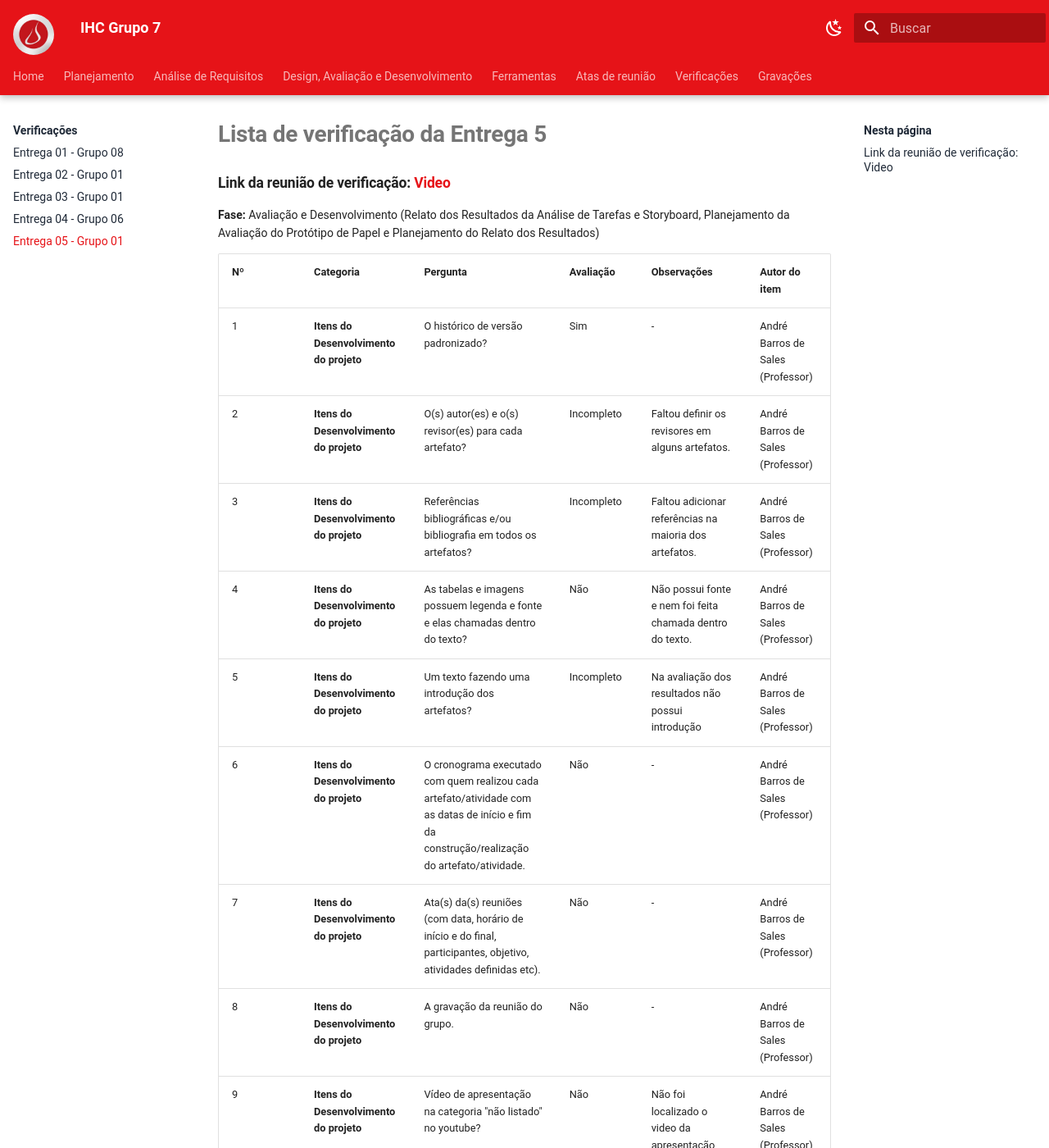
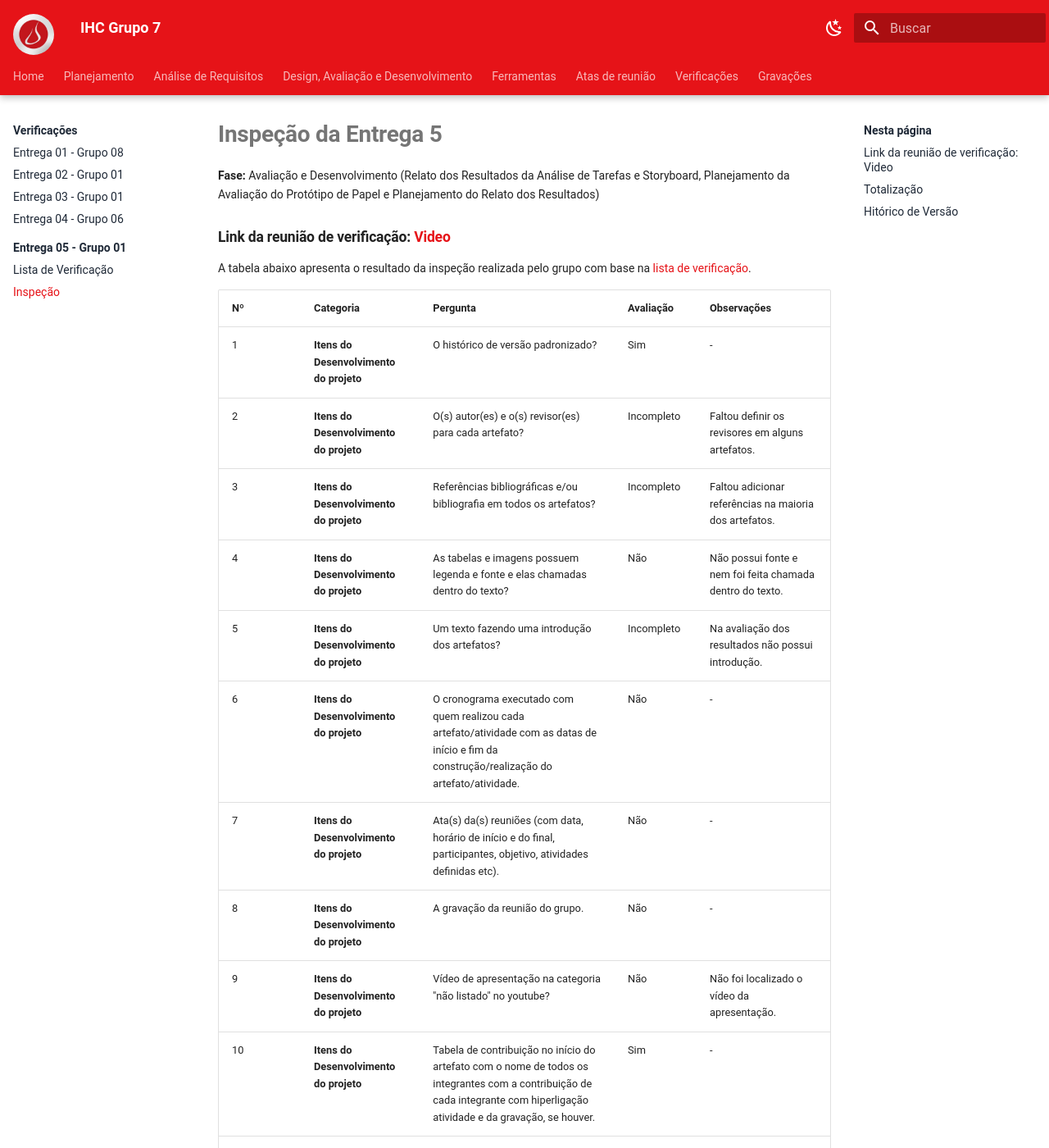
Before and after one commit to Interacao-Humano-Computador/2026.1-Grupo07, an MkDocs documentation site: the page built from docs/verificacoes/verificacaoE5.md, in a window 1280 px wide and 1400 px high. Shown: the whole window at 82% size. Built offline with MkDocs 1.6.1 and Material for MkDocs 9.7.7, drawn with Linux system fonts in a browser that asks for light colours; some of the changed text lies outside the part shown.

Commit message:
fix: ajustando a lista de verificação e inspenção

```diff
--- a/docs/verificacoes/verificacaoE5.md
+++ b/docs/verificacoes/verificacaoE5.md
@@ -1,36 +1,53 @@
-# Lista de verificação da Entrega 5
+# Inspeção da Entrega 5
+
+**Fase:** Avaliação e Desenvolvimento (Relato dos Resultados da Análise de Tarefas e Storyboard, Planejamento da Avaliação do Protótipo de Papel e Planejamento do Relato dos Resultados)
 
 ### Link da reunião de verificação: [Video](https://youtu.be/rumG3G_uEdA)
 
-**Fase:** Avaliação e Desenvolvimento (Relato dos Resultados da Análise de Tarefas e Storyboard, Planejamento da Avaliação do Protótipo de Papel e Planejamento do Relato dos Resultados)
+A tabela abaixo apresenta o resultado da inspeção realizada pelo grupo com base na [lista de verificação](listaVerificacaoE5.md).
 
-| Nº | Categoria | Pergunta | Avaliação | Observações | Autor do item |
-|----|-----------|----------|------------|-------------|-------------------------------|
-| 1 | **Itens do Desenvolvimento do projeto** | O histórico de versão padronizado? | Sim | - | André Barros de Sales (Professor) |
-| 2 | **Itens do Desenvolvimento do projeto** | O(s) autor(es) e o(s) revisor(es) para cada artefato? | Incompleto | Faltou definir os revisores em alguns artefatos. | André Barros de Sales (Professor) |
-| 3 | **Itens do Desenvolvimento do projeto** | Referências bibliográficas e/ou bibliografia em todos os artefatos? | Incompleto | Faltou adicionar referências na maioria dos artefatos. | André Barros de Sales (Professor) |
-| 4 | **Itens do Desenvolvimento do projeto** | As tabelas e imagens possuem legenda e fonte e elas chamadas dentro do texto? | Não | Não possui fonte e nem foi feita chamada dentro do texto. | André Barros de Sales (Professor) |
-| 5 | **Itens do Desenvolvimento do projeto** | Um texto fazendo uma introdução dos artefatos? | Incompleto | Na avaliação  dos resultados não possui introdução | André Barros de Sales (Professor) |
-| 6 | **Itens do Desenvolvimento do projeto** | O cronograma executado com quem realizou cada artefato/atividade com as datas de início e fim da construção/realização do artefato/atividade. | Não | - | André Barros de Sales (Professor) |
-| 7 | **Itens do Desenvolvimento do projeto** | Ata(s) da(s) reuniões (com data, horário de início e do final, participantes, objetivo, atividades definidas etc). | Não | - | André Barros de Sales (Professor) |
-| 8 | **Itens do Desenvolvimento do projeto** | A gravação da reunião do grupo. | Não | - | André Barros de Sales (Professor) |
-| 9 | **Itens do Desenvolvimento do projeto** | Vídeo de apresentação na categoria "não listado" no youtube? | Não | Não foi localizado o video da apresentação| André Barros de Sales (Professor) |
-| 10 | **Itens do Desenvolvimento do projeto** | Tabela de contribuição no início do artefato com o nome de todos os integrantes com a contribuição de cada integrante com hiperligação atividade e da gravação, se houver. | Sim | - | André Barros de Sales (Professor) |
-| 11 | **Itens do Desenvolvimento do projeto** | A seção de agradecimentos apresentando o uso de Inteligência Artificial (IA) Generativa no artefato. | Incompleto | Falta os agredecimentos no storyboard | André Barros de Sales (Professor) |
-| 12 | **Planejamento do Protótipo de Papel** | O planejamento da avaliação do protótipo de papel segue o framework DECIDE? | Sim| - | Nathan |
-| 13 | **Planejamento do Protótipo de Papel** | O planejamento possui definição e data de realização do teste piloto? | Não | O tópico do teste piloto se encontra vazio| Nathan |
-| 14 | **Planejamento do Protótipo de Papel** | O planejamento da avaliação do protótipo de papel possui um roteiro bem definido e padronizado para a entrevista? | Sim| - | Nathan |
-| 15 | **Relato dos resultados da análise de tarefas** | O relato dos resultados documenta claramente os objetivos que motivaram a avaliação e recapitula a metodologia utilizada (método de avaliação, como os dados foram coletados e o perfil dos participantes reais)? | Sim | - | Ingrid Alves |
-| 16 | **Relato dos resultados da análise de tarefas** | O documento apresenta um registro claro e consolidado dos problemas de IHC encontrados durante a avaliação (no Storyboard ou na Análise de Tarefas), descrevendo onde o problema ocorreu e justificando por que é considerado um problema? | Sim | - | Ingrid Alves |
-| 17 | **Relato dos resultados da análise de tarefas** | Para cada problema de usabilidade ou quebra de expectativa identificado durante a avaliação, o relato fornece sugestões práticas de solução, alternativas de design ou recomendações de reprojeto para o artefato? | Incompleto | Falta sugestões de solução para alguns problemas | Ingrid Alves |
-| 18 | **Relato dos resultados da análise de tarefas** | O relato documenta o feedback qualitativo dos participantes (opiniões, sugestões e grau de satisfação) e aponta tendências de comportamento observadas durante a interação com as tarefas propostas? | Sim | - | Ingrid Alves  |
-| 19 | **Sobre o protótipo de papel** | O protótipo representa as principais telas e fluxos da tarefa? | Não | - | Hugo Freitas |
-| 20 | **Sobre o protótipo de papel** | Os elementos da interface são compreensíveis para o usuário? | Não | - | Hugo Freitas  |
-| 21 | **Sobre o protótipo de papel** | O protótipo permite simular as interações previstas? | Não | - | Hugo Freitas  |
-| 22 | **Sobre o planejamento da avaliação do protótipo de papel** | O planejamento define as etapas de preparação, coleta de dados, interpretação, consolidação e relato dos resultados? | Não | - | Hugo Freitas  |
-| 23 | **Sobre o desenvolvimento do projeto** | Foi feita a avaliação de todos os artefatos desenvolvidos (cenários, análise de tarefa e storyboard)? | Incompleto| Não aborda o cenários| Maria Laura |
-| 24 | **Sobre o desenvolvimento do projeto** | Todos os relatos seguem o modelo criado pelo grupo na entrega 5? | Sim | Estão padronizados.| Maria Laura |
-| 25 | **Sobre o desenvolvimento do projeto** | A gravação da avaliação consta no Git Pages? | Sim | Se localza no Gitpages | Maria Laura |
-| 26 | **Sobre o desenvolvimento do projeto** | A gravação do teste piloto consta no Git Pages? | Não | Não foi feito o teste piloto | Maria Laura |
-| 27 | **Planejamento do Protótipo de Papel** | Todos os papéis necessários para a realização da análise estão definidos e designados? | Incompleto | Não foram definidos e designados os papéis necessários, só foi falado  sobre os papeis no planejamento do Prototipo de Papel   | Philipe Amâncio |
-| 28 | **Planejamento do Protótipo de Papel** | Foi estimado o tempo de duração total do teste e de cada tarefa proposta aos participantes? | Não | Não foi estimado o tempo de duração total do teste e de cada tarefa proposta aos participantes | Philipe Amâncio |
+| Nº | Categoria | Pergunta | Avaliação | Observações |
+|----|-----------|----------|-----------|-------------|
+| 1 | **Itens do Desenvolvimento do projeto** | O histórico de versão padronizado? | Sim | - |
+| 2 | **Itens do Desenvolvimento do projeto** | O(s) autor(es) e o(s) revisor(es) para cada artefato? | Incompleto | Faltou definir os revisores em alguns artefatos. |
+| 3 | **Itens do Desenvolvimento do projeto** | Referências bibliográficas e/ou bibliografia em todos os artefatos? | Incompleto | Faltou adicionar referências na maioria dos artefatos. |
+| 4 | **Itens do Desenvolvimento do projeto** | As tabelas e imagens possuem legenda e fonte e elas chamadas dentro do texto? | Não | Não possui fonte e nem foi feita chamada dentro do texto. |
+| 5 | **Itens do Desenvolvimento do projeto** | Um texto fazendo uma introdução dos artefatos? | Incompleto | Na avaliação dos resultados não possui introdução. |
+| 6 | **Itens do Desenvolvimento do projeto** | O cronograma executado com quem realizou cada artefato/atividade com as datas de início e fim da construção/realização do artefato/atividade. | Não | - |
+| 7 | **Itens do Desenvolvimento do projeto** | Ata(s) da(s) reuniões (com data, horário de início e do final, participantes, objetivo, atividades definidas etc). | Não | - |
+| 8 | **Itens do Desenvolvimento do projeto** | A gravação da reunião do grupo. | Não | - |
+| 9 | **Itens do Desenvolvimento do projeto** | Vídeo de apresentação na categoria "não listado" no youtube? | Não | Não foi localizado o vídeo da apresentação. |
+| 10 | **Itens do Desenvolvimento do projeto** | Tabela de contribuição no início do artefato com o nome de todos os integrantes com a contribuição de cada integrante com hiperligação atividade e da gravação, se houver. | Sim | - |
+| 11 | **Itens do Desenvolvimento do projeto** | A seção de agradecimentos apresentando o uso de Inteligência Artificial (IA) Generativa no artefato. | Incompleto | Falta os agradecimentos no storyboard. |
+| 12 | **Planejamento do Protótipo de Papel** | O planejamento da avaliação do protótipo de papel segue o framework DECIDE? | Sim | - |
+| 13 | **Planejamento do Protótipo de Papel** | O planejamento possui definição e data de realização do teste piloto? | Não | O tópico do teste piloto se encontra vazio. |
+| 14 | **Planejamento do Protótipo de Papel** | O planejamento da avaliação do protótipo de papel possui um roteiro bem definido e padronizado para a entrevista? | Sim | - |
+| 15 | **Relato dos resultados da análise de tarefas** | O relato dos resultados documenta claramente os objetivos que motivaram a avaliação e recapitula a metodologia utilizada (método de avaliação, como os dados foram coletados e o perfil dos participantes reais)? | Sim | - |
+| 16 | **Relato dos resultados da análise de tarefas** | O documento apresenta um registro claro e consolidado dos problemas de IHC encontrados durante a avaliação (no Storyboard ou na Análise de Tarefas), descrevendo onde o problema ocorreu e justificando por que é considerado um problema? | Sim | - |
+| 17 | **Relato dos resultados da análise de tarefas** | Para cada problema de usabilidade ou quebra de expectativa identificado durante a avaliação, o relato fornece sugestões práticas de solução, alternativas de design ou recomendações de reprojeto para o artefato? | Incompleto | Falta sugestões de solução para alguns problemas. |
+| 18 | **Relato dos resultados da análise de tarefas** | O relato documenta o feedback qualitativo dos participantes (opiniões, sugestões e grau de satisfação) e aponta tendências de comportamento observadas durante a interação com as tarefas propostas? | Sim | - |
+| 19 | **Sobre o protótipo de papel** | O protótipo representa as principais telas e fluxos da tarefa? | Não | - |
+| 20 | **Sobre o protótipo de papel** | Os elementos da interface são compreensíveis para o usuário? | Não | - |
+| 21 | **Sobre o protótipo de papel** | O protótipo permite simular as interações previstas? | Não | - |
+| 22 | **Sobre o planejamento da avaliação do protótipo de papel** | O planejamento define as etapas de preparação, coleta de dados, interpretação, consolidação e relato dos resultados? | Não | - |
+| 23 | **Sobre o desenvolvimento do projeto** | Foi feita a avaliação de todos os artefatos desenvolvidos (cenários, análise de tarefa e storyboard)? | Incompleto | Não aborda os cenários. |
+| 24 | **Sobre o desenvolvimento do projeto** | Todos os relatos seguem o modelo criado pelo grupo na entrega 5? | Sim | Estão padronizados. |
+| 25 | **Sobre o desenvolvimento do projeto** | A gravação da avaliação consta no Git Pages? | Sim | Se localiza no Gitpages. |
+| 26 | **Sobre o desenvolvimento do projeto** | A gravação do teste piloto consta no Git Pages? | Não | Não foi feito o teste piloto. |
+| 27 | **Planejamento do Protótipo de Papel** | Todos os papéis necessários para a realização da análise estão definidos e designados? | Incompleto | Não foram definidos e designados os papéis necessários, só foi falado sobre os papéis no planejamento do Protótipo de Papel. |
+| 28 | **Planejamento do Protótipo de Papel** | Foi estimado o tempo de duração total do teste e de cada tarefa proposta aos participantes? | Não | Não foi estimado o tempo de duração total do teste e de cada tarefa proposta aos participantes. |
+
+## Totalização
+
+| Avaliação | Quantidade |
+|-----------|-----------|
+|  Sim | 7 |
+|  Não | 12 |
+|  Incompleto | 9 |
+| **Total** | **28** |
+
+## Hitórico de Versão
+| Versão | Data | Descrição | Autores | Data Revisão | Descrição Revisão | Revisores |
+| :---: | :---: | :--- | :--- | :---: | :--- | :--- |
+| 1.0 | 29/05/2026 | Criação do documento | [Ingrid Alves](https://github.com/alvesingrid) | - | - | - |
+| 2.0 | 02/06/2026 |Separação da lista de verificação e inspeção | [Ingrid Alves](https://github.com/alvesingrid) | - | - | - |
--- a/mkdocs.yml
+++ b/mkdocs.yml
@@ -97,7 +97,9 @@ nav:
           - Entrega 02 - Grupo 01: verificacoes/verificacaoE2G1.md
           - Entrega 03 - Grupo 01: verificacoes/verificacaoE3G1.md
           - Entrega 04 - Grupo 06: verificacoes/verificacaoE4G6.md
-          - Entrega 05 - Grupo 01: verificacoes/verificacaoE5.md
+          - Entrega 05 - Grupo 01:
+              - Lista de Verificação: verificacoes/listaVerificacaoE5.md
+              - Inspeção: verificacoes/verificacaoE5.md
   - Gravações: gravacoes.md
 
 plugins:
```
Also changed, not shown: docs/AvaliacaoDesenvolvimento/Nivel02/PrototipoDePapel/PrototipoDePapel.md (+7 -6 lines), docs/verificacoes/listaVerificacaoE5.md (added, +41 -0 lines).
